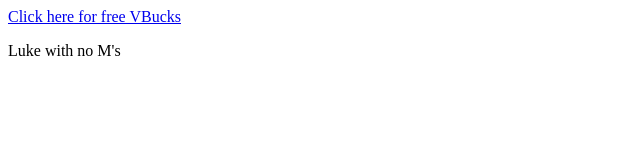
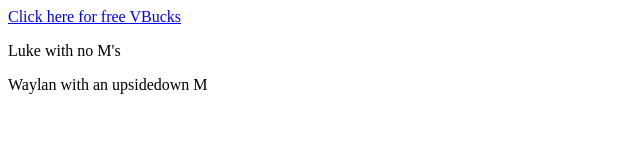
Before and after one commit to tustinbin/isfall25grp25, a plain HTML site: page index.html in a window 1280 px wide. Shown: the whole page, without its empty margins (0-640 px from the left). Drawn offline with Linux system fonts and the light colour scheme.

Commit message:
Waylan's first commit

```diff
--- a/index.html
+++ b/index.html
@@ -8,5 +8,6 @@
 <body>
     <a href="https://www.churchofjesuschrist.org/?lang=eng">Click here for free VBucks</a>
     <p>Luke with no M's</p>
+    <p>Waylan with an upsidedown M</p>
 </body>
 </html>
```
